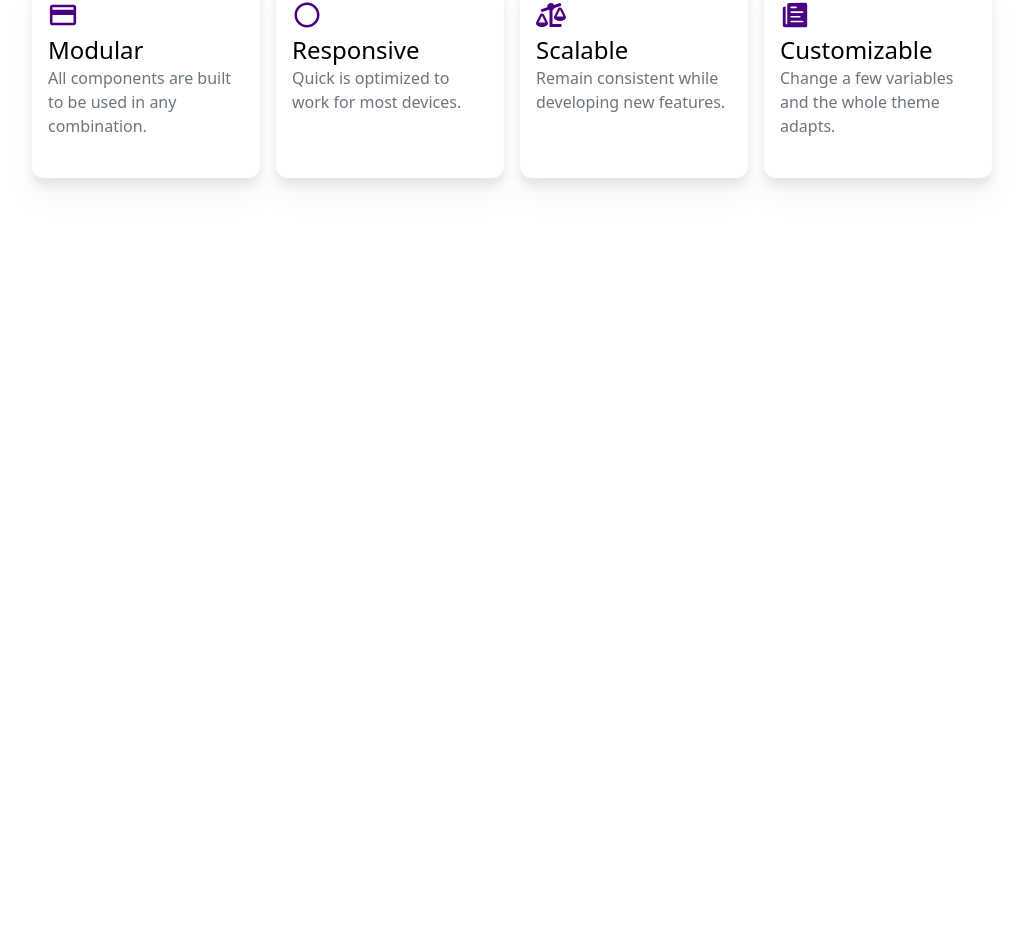
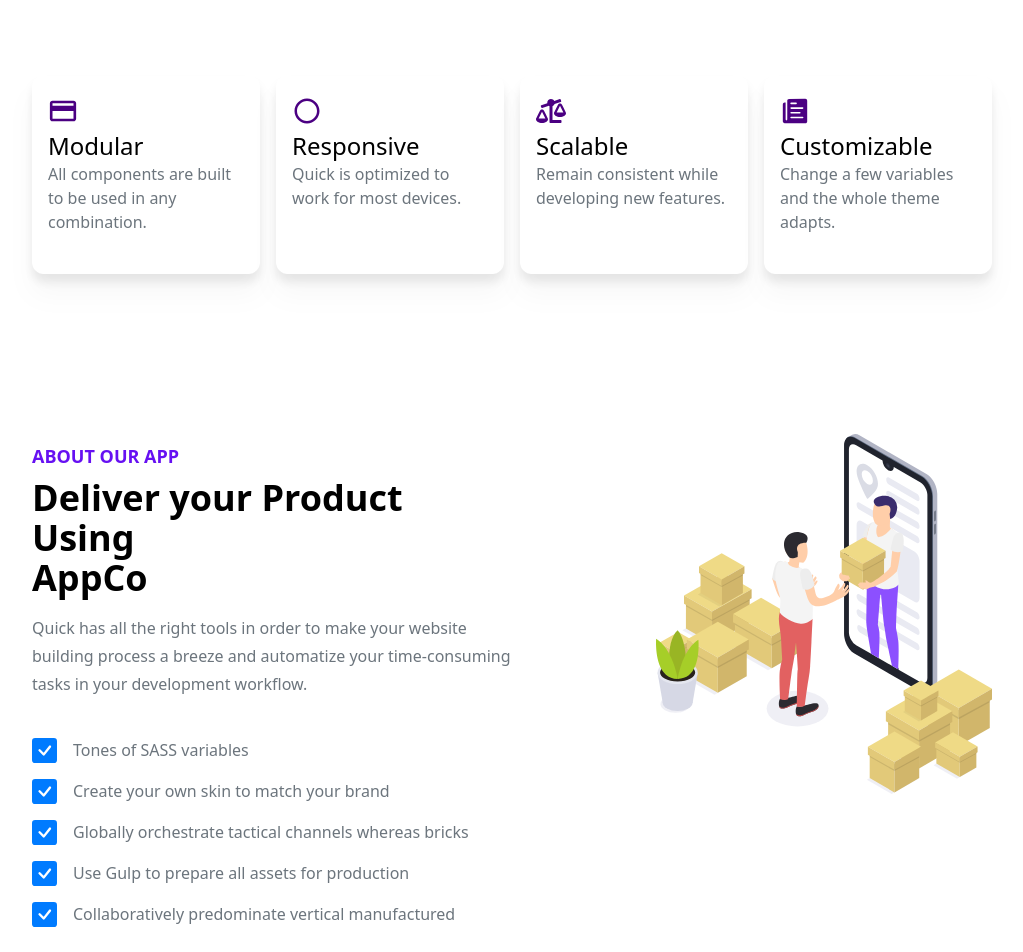
Before and after one commit to iraytee-code/aapco-landing-page, a React (Create React App) app: page / in a window 1280 px wide. Shown: the part 1137-2089 px from the top of the page, without its empty margins (128-1151 px from the left). Before the commit the page ends 1395 px from the top, so only its background shows below. Built offline with nearby package versions, Linux system fonts and the light colour scheme.

Commit message:
Modified about component

```diff
--- /dev/null
+++ b/src/Components/About/About.js
@@ -0,0 +1,38 @@
+import React,{Fragment} from 'react';
+import AboutImage from '../../Assets/images/delivery-img.svg';
+import {BsFillCheckSquareFill} from 'react-icons/bs';
+
+const About = () => {
+  return (
+   <Fragment>
+    <div className='grid gird-cols-1 lg:grid-cols-2 px-2 md:px-6 xl:px-navx pb-20'>
+        <div className=''>
+            <div>
+                <h2 className='text-indigo font-semibold py-2 text-lg'>ABOUT OUR APP</h2>
+                <p className='text-2xl sm:text-3xl md:text-4xl font-[700] pb-4'>Deliver your Product Using
+                <br/> AppCo</p>
+                <p className='text-gray leading-7 pb-10'>Quick has all the right tools in order to make your
+                    website building process a breeze and automatize
+                your time-consuming tasks in your development workflow.</p>
+            </div>
+            <div>
+                <ul className='list-none'>
+                    <li className='flex items-center pb-4 text-gray'> <span className='pr-4'><BsFillCheckSquareFill fill='#007bff' size='25'/></span>Tones of SASS variables</li>
+                    <li className='flex items-center pb-4 text-gray'> <span className='pr-4'><BsFillCheckSquareFill fill='#007bff' size='25'/></span>Create your own skin to match your brand</li>
+                    <li className='flex items-center pb-4 text-gray'> <span className='pr-4'><BsFillCheckSquareFill fill='#007bff' size='25'/></span>Globally orchestrate tactical channels whereas bricks</li>
+                    <li className='flex items-center pb-4 text-gray'> <span className='pr-4'><BsFillCheckSquareFill fill='#007bff' size='25'/></span>Use Gulp to prepare all assets for production</li>
+                    <li className='flex items-center pb-4 text-gray'> <span className='pr-4'><BsFillCheckSquareFill fill='#007bff' size='25'/></span>Collaboratively predominate vertical manufactured</li>
+                </ul>
+            </div>
+        </div>
+
+        <div>
+<div className='flex justify-start lg:justify-end'>
+    <img src={AboutImage} alt="about img" className='w-[350px] sm:w-[50%] lg:w-[70%]'/></div>
+        </div>
+    </div>
+   </Fragment>
+  )
+}
+
+export default About;
--- a/src/Components/Card/Card.js
+++ b/src/Components/Card/Card.js
@@ -7,10 +7,10 @@
 const Card = () => {
   return (
     <Fragment>
-      <div className="px-2 md:px-6 xl:px-navx pb-20">
+      <div className="px-2 md:px-6 xl:px-navx pb-20 md:mt-20 md:pb-40">
         <div>
           <h3 className="text-indigo font-semibold py-2">KEY FEATURES</h3>
-          <p className="text-2xl pb-10 sm:text-3xl md:text-4xl font-[600]">
+          <p className="text-2xl pb-20 sm:text-3xl md:text-4xl font-[700]">
             We Will Helps you to Build
             <br />
             Beautiful Websites
--- a/src/Components/index.js
+++ b/src/Components/index.js
@@ -2,3 +2,4 @@
 export {default as Banner} from "./Banner/Banner";
 export {default as Count} from "./Count/Count";
 export {default as Card}  from "./Card/Card";
+export {default as About} from "./About/About";
--- a/src/Pages/Home.js
+++ b/src/Pages/Home.js
@@ -4,6 +4,7 @@
 import { Banner} from '../Components';
 import { Count } from '../Components';
 import { Card } from '../Components';
+import { About } from '../Components';
 
 
 const Home = () => {
@@ -13,6 +14,7 @@
 <Banner/>
 <Count/>
 <Card/>
+<About/>
 </Fragment>
   )
 }
```
